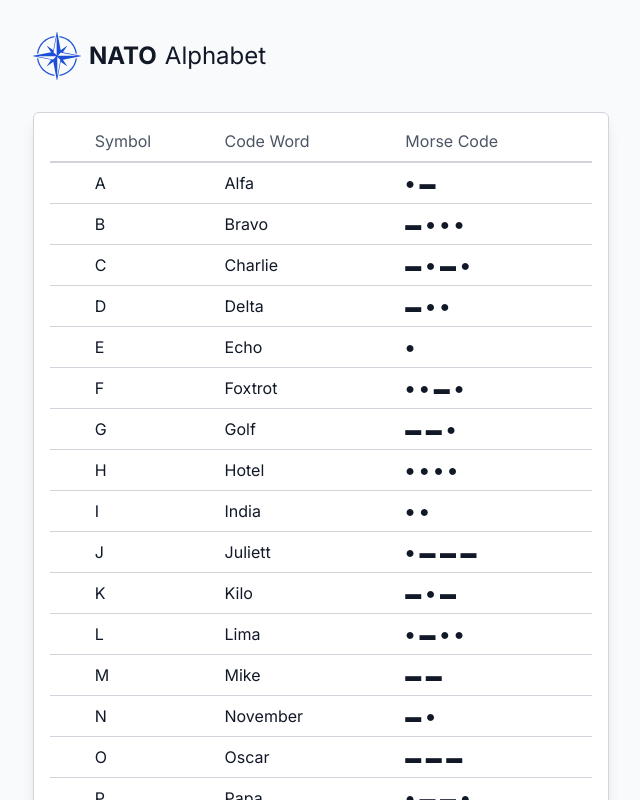
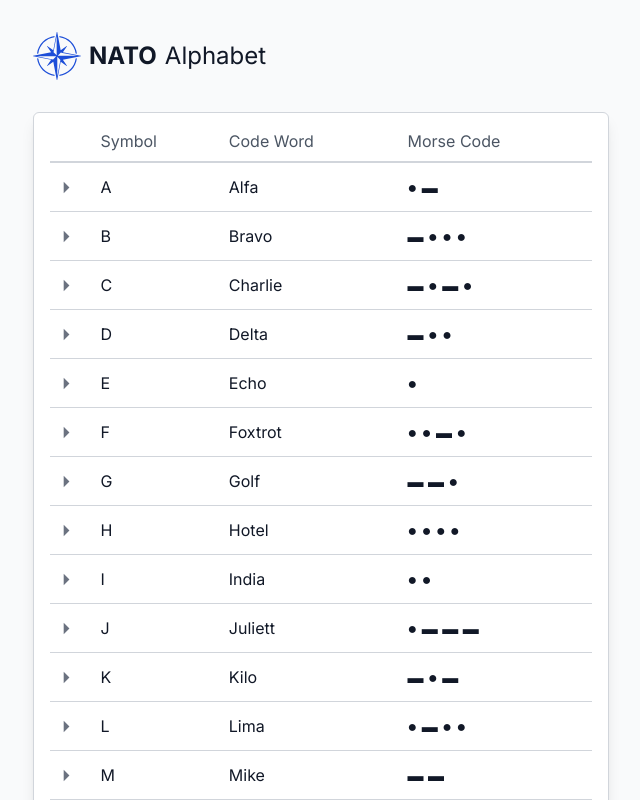
Before and after one commit to marvinrabe/natoalphabet.com, a Next.js app: page / in a window 1280 px wide. Shown: the top 800 px of the page, without its empty margins (319-959 px from the left). Built offline with nearby package versions, Linux system fonts and the light colour scheme.

Commit message:
feat: add word audio

```diff
--- a/app/page.js
+++ b/app/page.js
@@ -1,5 +1,6 @@
 import Image from 'next/image'
 import PlayMorseCode from '@/components/PlayMorseCode'
+import PlayCodeWord from '@/components/PlayCodeWord'
 
 export default function Home () {
   const faq = [
@@ -106,7 +107,9 @@
           <tbody className="divide-y divide-gray-300 dark:divide-gray-800">
             {natoAlphabet.map(item => <tr key={item.symbol}>
               <td>
-
+                <PlayCodeWord
+                  symbol={item.symbol}
+                />
               </td>
               <td>{item.symbol}</td>
               <td>{item.codeWord}</td>
--- /dev/null
+++ b/components/PlayCodeWord.js
@@ -0,0 +1,49 @@
+'use client'
+
+import { useEffect, useState } from 'react'
+
+const useAudio = url => {
+  const [audio, setAudio] = useState(null)
+  const [playing, setPlaying] = useState(false)
+
+  const play = () => setPlaying(!playing)
+
+  useEffect(() => {
+    if (audio === null && playing) {
+      let a = new Audio(url)
+      setAudio(a)
+      a.play()
+    } else if (audio !== null) {
+      if(playing) {
+        audio.play()
+      } else {
+        audio.pause()
+        audio.currentTime = 0;
+      }
+    }
+  }, [playing])
+
+  useEffect(() => {
+    if (audio === null) return
+    audio.addEventListener('ended', () => setPlaying(false))
+    return () => {
+      audio.removeEventListener('ended', () => setPlaying(false))
+    }
+  }, [audio])
+
+  return [playing, play]
+}
+
+export default function PlayCodeWord ({ symbol }) {
+  const [playing, toggle] = useAudio('/sounds/words/' + symbol.toLowerCase() + '.mp3')
+
+  return (
+    <a href="#" onClick={(e) => {
+      e.preventDefault()
+      toggle()
+    }} title="Play code word audio"
+    className="block w-2 p-1 text-center text-gray-500">
+      {playing ? '⏸︎':'⏵︎'}
+    </a>
+  )
+}
```
